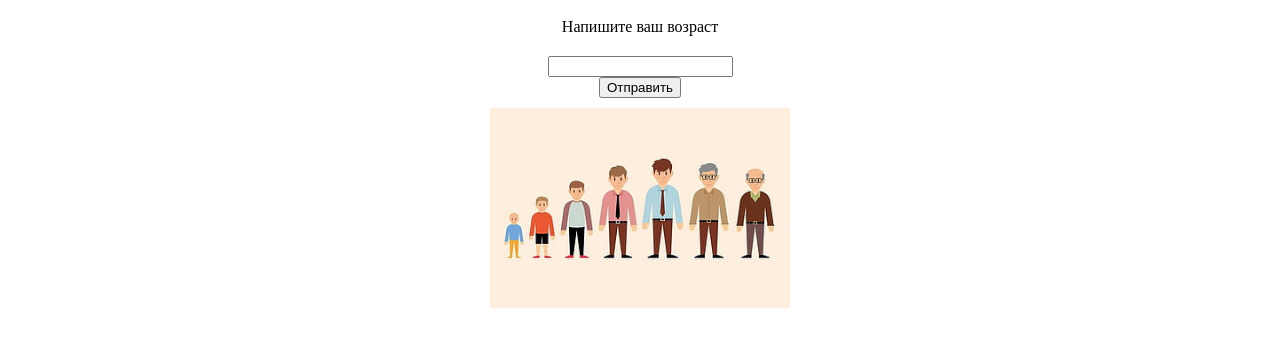
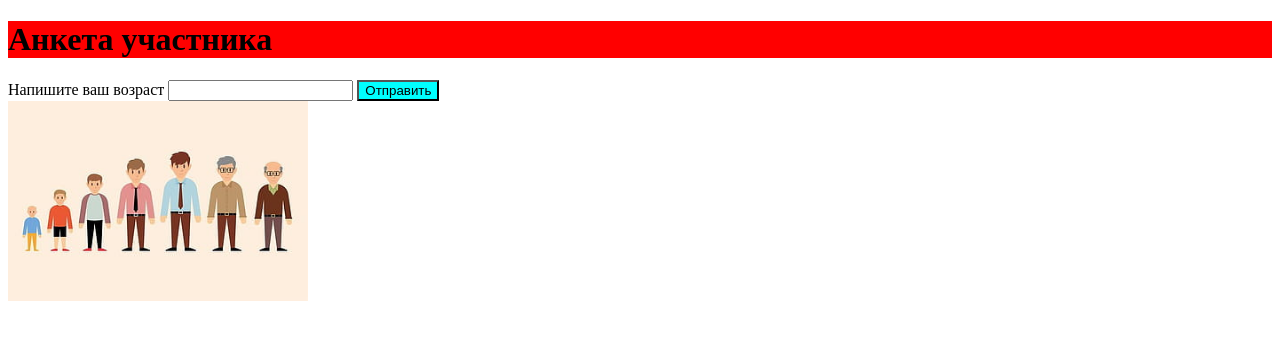
Before and after one commit to potapov11/js-practic, a plain HTML site: page index.html in a window 1280 px wide. Drawn offline with Linux system fonts and the light colour scheme.

Commit message:
scss using

```diff
--- a/index.html
+++ b/index.html
@@ -11,6 +11,7 @@
 
   <div class="inputform">
     <div class="innerinput">
+        <h1 class="main-title">Анкета участника</h1>
       <label for="maininput">Напишите ваш возраст
         <input class="input" type="text" name="input" id="maininput">
         <input class ="inputsubmit" type="submit" value="Отправить">
--- /dev/null
+++ b/scss/style.scss
@@ -0,0 +1,7 @@
+.inputsubmit {
+    background-color: aqua;
+}
+
+.main-title {
+    background-color: red;
+}
```
Also changed, not shown: css/style.css, css/style.min.css (added), 2 other files.
